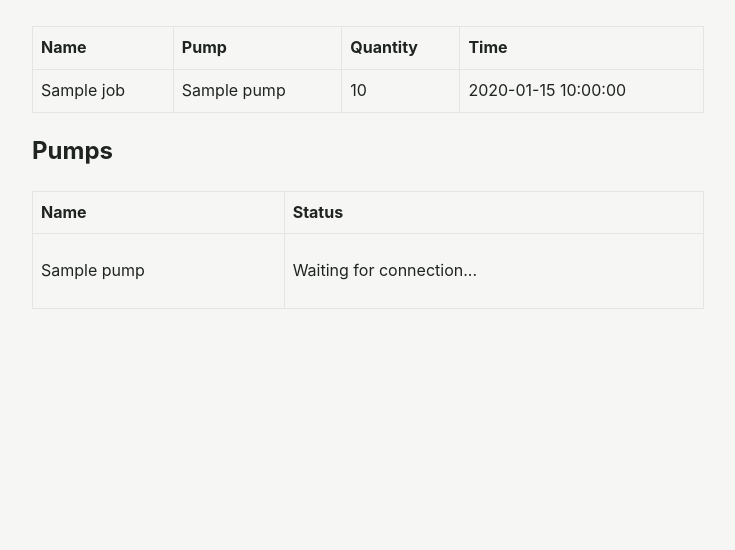
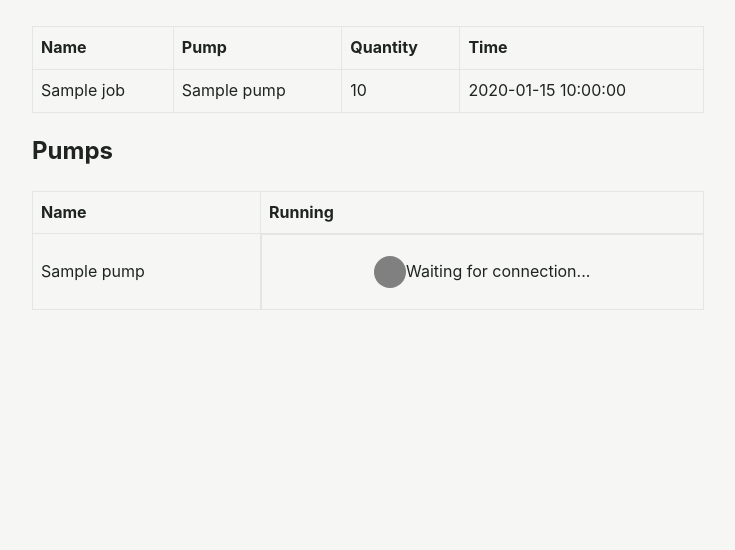
Before and after one commit to iansear/Autowaterer, a Python web app: template autowaterer/templates/dashboard.html in a window 1280 px wide. Shown: the part 176-726 px from the top of the page, without its empty margins (272-1007 px from the left). Run offline with Jinja, Linux system fonts and the light colour scheme; the template is opened without the code that fills it: most values are stand-ins (such as "Sample title", 1, 10 or a date in 2020).

Commit message:
Add to dashboard

```diff
--- a/autowaterer/static/css/main.css
+++ b/autowaterer/static/css/main.css
@@ -175,3 +175,17 @@ footer {
 footer p {
     margin: 0;
 }
+
+
+.flex-container {
+    display: flex;
+    align-items: center;
+    justify-content: center;
+}
+
+.pump-status-container {
+    height: 2rem;
+    width: 2rem;
+    border-radius: 50%;
+    background: grey;
+}
--- a/autowaterer/static/js/dashboard.js
+++ b/autowaterer/static/js/dashboard.js
@@ -1,6 +1,7 @@
 // Web Socket
 const statusContainer = document.getElementById('status-container');
 const statusTexts = document.querySelectorAll('.pump-status');
+const statusContainers = document.querySelectorAll('.pump-status-container');
 
 function pumpStatusSocketUrl() {
     return statusContainer.dataset.pumpStatusUrl;
@@ -14,7 +15,9 @@ function connectPumpStatus() {
     const socket = new WebSocket(pumpStatusSocketUrl());
 
     socket.onopen = () => {
-        statusText.textContent = 'Connected.';
+        statusTexts.forEach(statusText => {
+            statusText.textContent = 'Connected.';
+        });
     };
 
     socket.onmessage = (event) => {
@@ -26,11 +29,19 @@ function connectPumpStatus() {
             } else {
                 statusText.textContent = 'OFF';
             }
+            const statusContainer = document.querySelector(`[data-pump-id="${status.id}"]`);
+            if (status.running) {
+                statusContainer.style.background = 'green';
+            } else {
+                statusContainer.style.background = 'red';
+            }
         });
     };
 
     socket.onclose = () => {
-        statusText.textContent = 'Disconnected. Reconnecting...';
+        statusTexts.forEach(statusText => {
+            statusText.textContent = 'Disconnected. Reconnecting...';
+        });
         setTimeout(connectPumpStatus, 2000);
     };
 
--- a/autowaterer/templates/dashboard.html
+++ b/autowaterer/templates/dashboard.html
@@ -28,14 +28,15 @@
     <thead>
         <tr>
             <th>Name</th>
-            <th>Status</th>
+            <th>Running</th>
         </tr>
     </thead>
     <tbody>
         {% for pump in pumps %}
         <tr>
             <td>{{ pump.name }}</td>
-            <td>
+            <td class="flex-container">
+                <div class="pump-status-container" data-pump-id="{{ pump.id }}"></div>
                 <p class="pump-status" data-pump-id="{{ pump.id }}">Waiting for connection...</p>
             </td>
         </tr>
```
